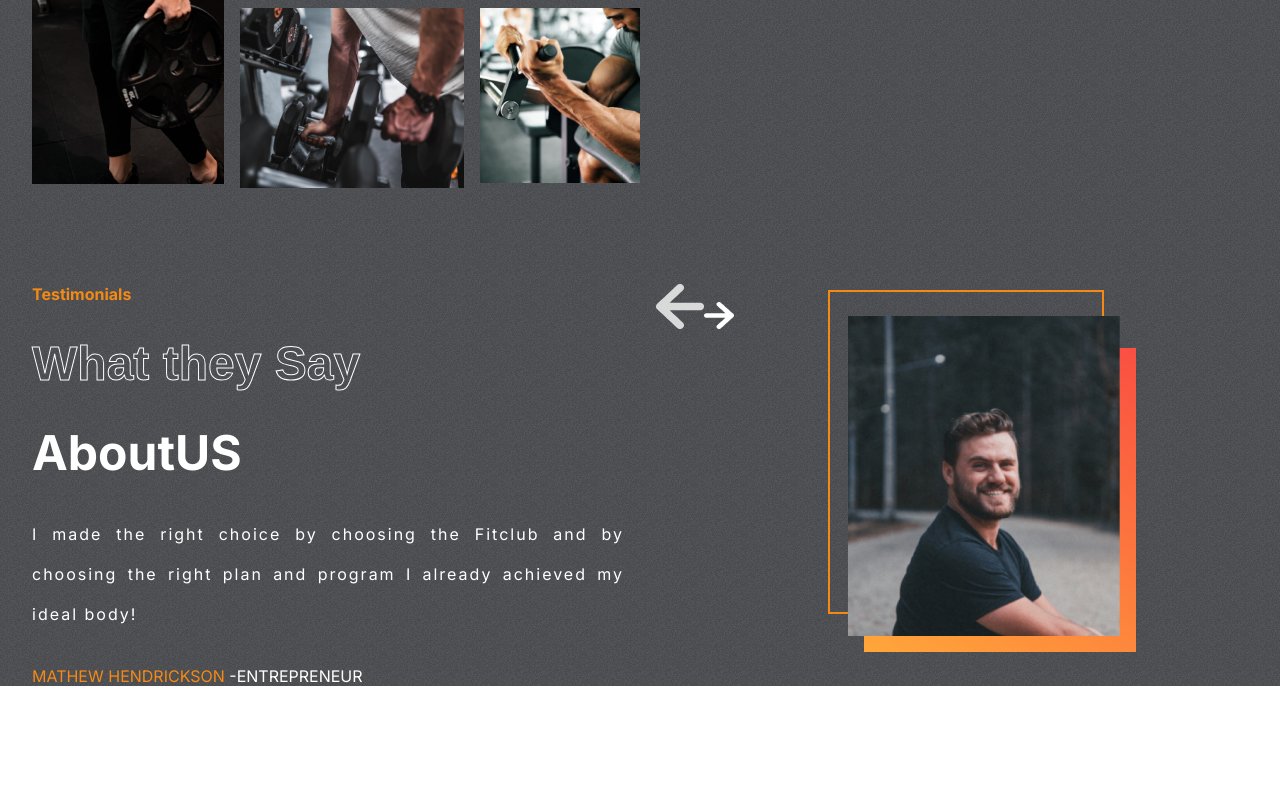
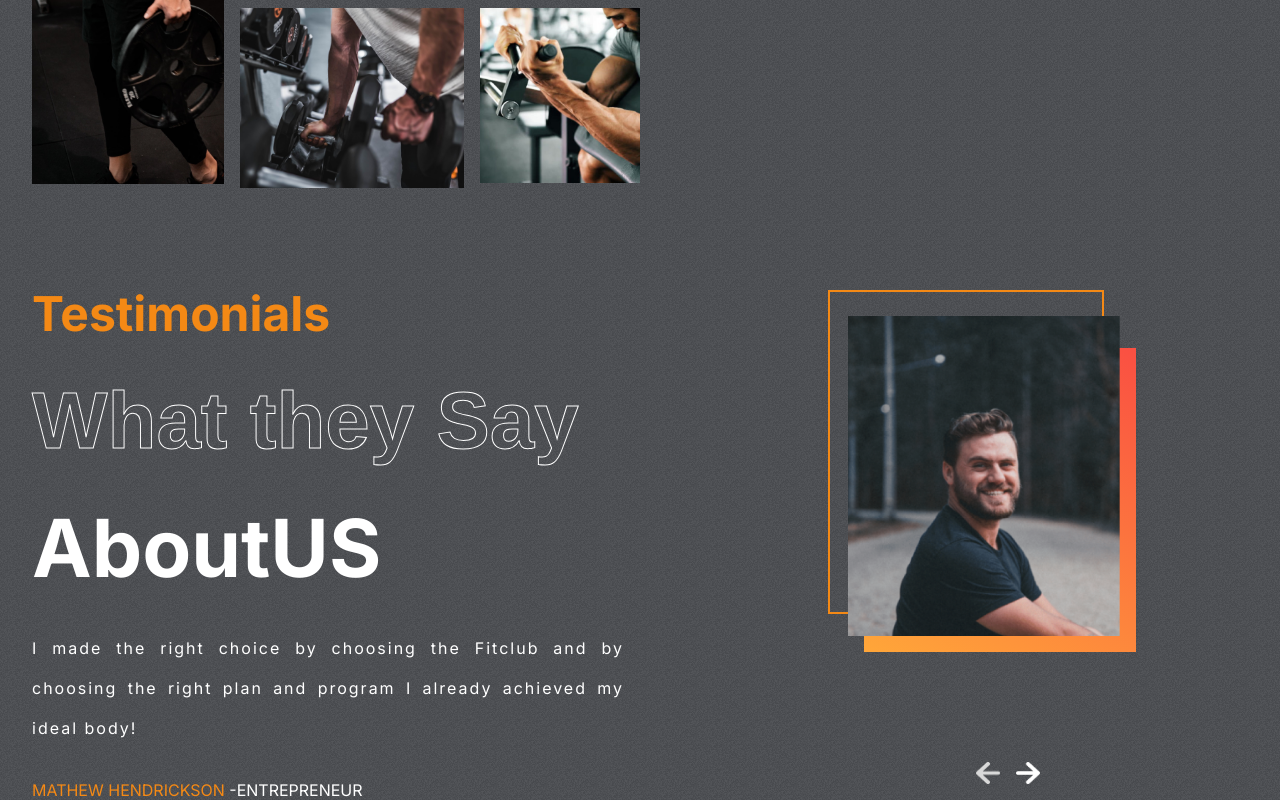
Before and after one commit to Abdelkader0/Gym, a React (Create React App) app: page / in a window 1280 px wide. Shown: the part 2215-3015 px from the top of the page. Before the commit the page ends 2901 px from the top, so only its background shows below. Built offline with nearby package versions, Linux system fonts and the light colour scheme.

Commit message:
Finish Testimonials Section

```diff
--- a/src/Components/Testimonials/Testimonials.css
+++ b/src/Components/Testimonials/Testimonials.css
@@ -16,10 +16,12 @@
 .left-t>:nth-child(1){
     color: var(--orange);
     font-weight: bold;
+    font-size: 3rem;
+
 }
 .left-t>:nth-child(2),
 .left-t>:nth-child(3){
-    font-size: 3rem;
+    font-size: 5rem;
     font-weight: bold;
 }
 
@@ -64,3 +66,15 @@
     width: 17rem;height: 19rem;
     top: 4rem;right: 7rem;
 }
+.arrows{
+    display: flex;
+    position: absolute;
+    gap: 1rem;
+    bottom: 1rem;
+    right: 13rem;
+}
+.arrows>img{
+    width: 1.5rem;
+    cursor: pointer;
+
+}
--- a/src/Components/Testimonials/Testimonials.jsx
+++ b/src/Components/Testimonials/Testimonials.jsx
@@ -31,8 +31,12 @@ const Testimonials = () => {
             <img src={testimonialsData[selected].image} alt="" />
 
             <div className="arrows">
-                <img src={leftArrow} alt="" />
-                <img src={rightArrow} alt="" />
+                <img onClick={()=> selected == 0 ?setSelected(tLength-1):setSelected((prev) => prev-1)}
+                src={leftArrow} alt="" />
+
+
+                <img onClick={()=> selected == tLength-1 ?setSelected(0):setSelected((prev) => prev+1)}
+                src={rightArrow} alt="" />
             </div>
         </div>
     </div>
```
